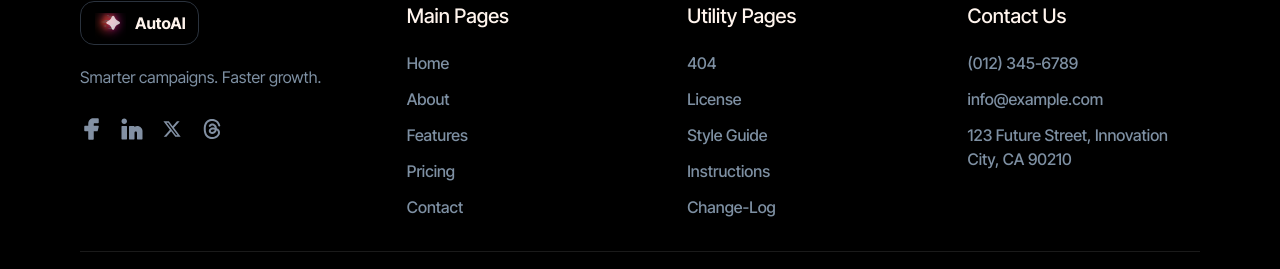
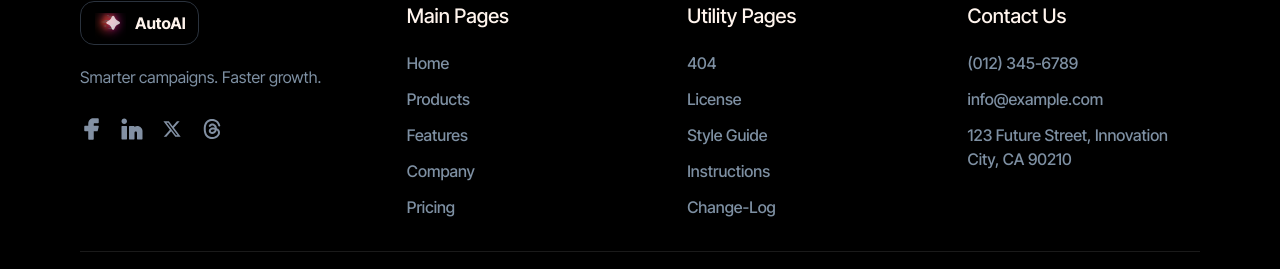
Before and after one commit to HannaAssaf/ai-marketing-website, a Next.js app: page / in a window 1280 px wide. Shown: the part 8219-8488 px from the top of the page. Built offline with nearby package versions, Linux system fonts and the light colour scheme.

Commit message:
fead: add links to footer

```diff
--- a/components/sections/Footer.tsx
+++ b/components/sections/Footer.tsx
@@ -1,14 +1,21 @@
 import Image from "next/image";
 import Container from "../ui/Container";
 
-const mainPages = ["Home", "About", "Features", "Pricing", "Contact"];
+/** Ті самі секції, що й у Navbar (topLevelLinks + Products → #capabilites) */
+const mainPages: { label: string; href: string }[] = [
+  { label: "Home", href: "/" },
+  { label: "Products", href: "#capabilites" },
+  { label: "Features", href: "#features" },
+  { label: "Company", href: "#automation" },
+  { label: "Pricing", href: "#pricing" },
+];
 const utilityPages = ["404", "License", "Style Guide", "Instructions", "Change-Log"];
 
 const socialLinks = [
-  { label: "Facebook", iconId: "facebook", href: "#" },
-  { label: "LinkedIn", iconId: "linkedin", href: "#" },
-  { label: "X", iconId: "x", href: "#" },
-  { label: "Threads", iconId: "treds", href: "#" },
+  { label: "Facebook", iconId: "facebook", href: "https://www.facebook.com/" },
+  { label: "LinkedIn", iconId: "linkedin", href: "https://www.linkedin.com/" },
+  { label: "X", iconId: "x", href: "https://x.com/" },
+  { label: "Threads", iconId: "treds", href: "https://www.threads.net/" },
 ];
 
 export default function Footer() {
@@ -46,6 +53,8 @@ export default function Footer() {
                   <a
                     key={item.label}
                     href={item.href}
+                    target="_blank"
+                    rel="noopener noreferrer"
                     aria-label={item.label}
                     className="text-neutral-400 transition hover:text-primary-50"
                   >
@@ -63,9 +72,12 @@ export default function Footer() {
               </h3>
               <ul className="mt-5 space-y-3 text-body-md leading-normal font-medium text-neutral-400">
                 {mainPages.map((item) => (
-                  <li key={item}>
-                    <a href="#" className="text-neutral-400 transition hover:text-primary-50">
-                      {item}
+                  <li key={item.label}>
+                    <a
+                      href={item.href}
+                      className="text-neutral-400 transition hover:text-primary-50"
+                    >
+                      {item.label}
                     </a>
                   </li>
                 ))}
```
